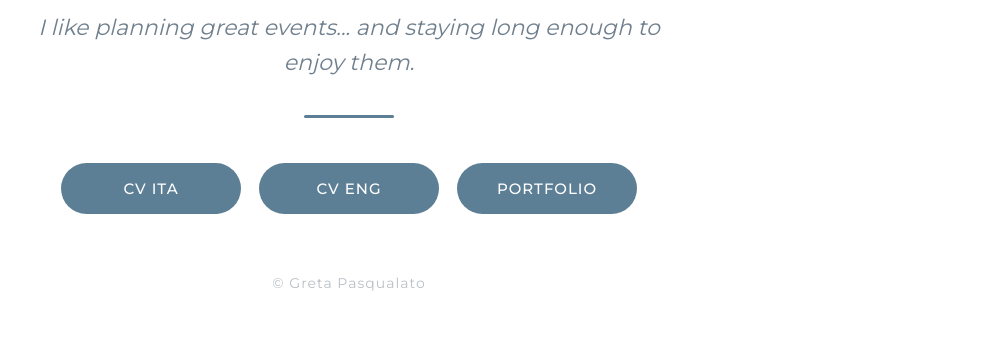
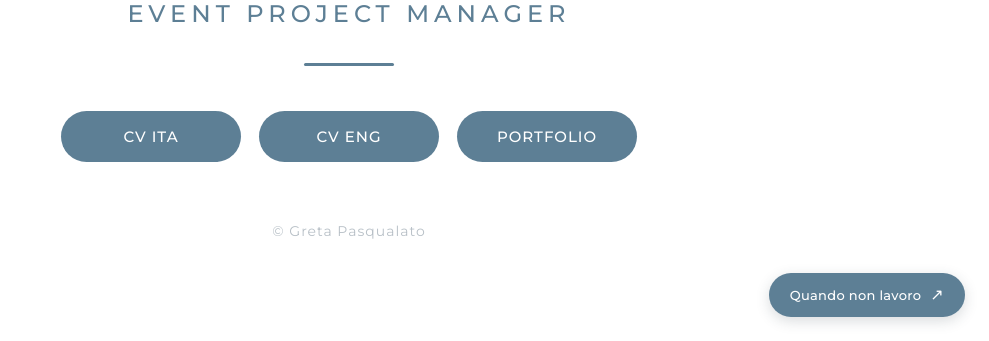
Before and after one commit to GretaP1997/gretap1997.github.io, a plain HTML site: page index.html in a window 1280 px wide. Shown: the part 459-800 px from the top of the page, without its empty margins (291-1280 px from the left). Drawn offline with Linux system fonts and the light colour scheme.

Commit message:
Update index.html

```diff
--- a/index.html
+++ b/index.html
@@ -1,3 +1,4 @@
+
 <!DOCTYPE html>
 <html lang="en">
 
@@ -68,20 +69,11 @@
             text-transform: uppercase;
         }
 
-        .tagline {
-            margin: 35px auto;
-            max-width: 650px;
-            color: #6f7f8d;
-            font-size: 22px;
-            font-style: italic;
-            line-height: 1.6;
-        }
-
         .line-bottom {
             width: 90px;
             height: 3px;
             background: #5d7f95;
-            margin: 0 auto 45px;
+            margin: 35px auto 45px;
             border-radius: 3px;
         }
 
@@ -123,6 +115,44 @@
             letter-spacing: 1px;
         }
 
+        /* Pulsante fisso: sito viaggi */
+
+        .travel-button {
+            position: fixed;
+            right: 24px;
+            bottom: 24px;
+            z-index: 1000;
+            display: inline-flex;
+            align-items: center;
+            gap: 9px;
+            background: #5d7f95;
+            color: white;
+            text-decoration: none;
+            padding: 14px 21px;
+            border-radius: 30px;
+            font-size: 13px;
+            font-weight: 500;
+            letter-spacing: .3px;
+            box-shadow: 0 4px 14px rgba(47, 59, 74, .18);
+            transition: all .25s ease;
+        }
+
+        .travel-button:hover {
+            background: #415d72;
+            transform: translateY(-3px);
+            box-shadow: 0 7px 18px rgba(47, 59, 74, .23);
+        }
+
+        .travel-button:focus-visible {
+            outline: 3px solid #2f3b4a;
+            outline-offset: 4px;
+        }
+
+        .travel-arrow {
+            font-size: 16px;
+            line-height: 1;
+        }
+
         @media (max-width: 768px) {
             .photo {
                 width: 150px;
@@ -138,10 +168,6 @@
                 letter-spacing: 3px;
             }
 
-            .tagline {
-                font-size: 18px;
-            }
-
             .buttons {
                 flex-direction: column;
                 align-items: center;
@@ -150,6 +176,13 @@
             .button {
                 width: 220px;
             }
+
+            .travel-button {
+                right: 14px;
+                bottom: 14px;
+                padding: 12px 16px;
+                font-size: 11px;
+            }
         }
     </style>
 
@@ -157,7 +190,7 @@
 
 <body>
 
-    <div class="container">
+    <main class="container">
 
         <img src="profile.JPG" alt="Greta Pasqualato" class="photo">
 
@@ -166,10 +199,6 @@
         <h1>Greta Pasqualato</h1>
 
         <h2>Event Project Manager</h2>
-
-        <p class="tagline">
-            I like planning great events... and staying long enough to enjoy them.
-        </p>
 
         <div class="line-bottom"></div>
 
@@ -202,17 +231,21 @@
             © Greta Pasqualato
         </footer>
 
-    </div>
+    </main>
+
+    <!-- Collegamento al sito viaggi -->
+
+    <a
+        class="travel-button"
+        href="https://gretagoesaround.github.io/"
+        target="_blank"
+        rel="noopener noreferrer"
+        aria-label="Quando non lavoro: visita il mio sito di viaggi"
+    >
+        Quando non lavoro
+        <span class="travel-arrow">↗</span>
+    </a>
 
 </body>
 
 </html>
-
-
-</body>
-
-</html>
-
-</body>
-
-</html>
```
